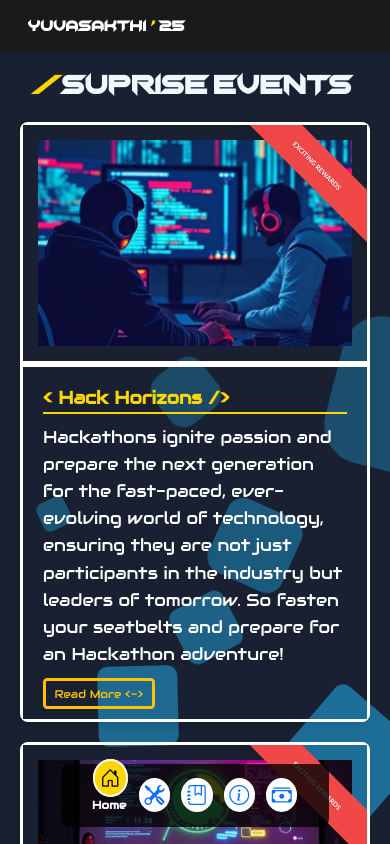
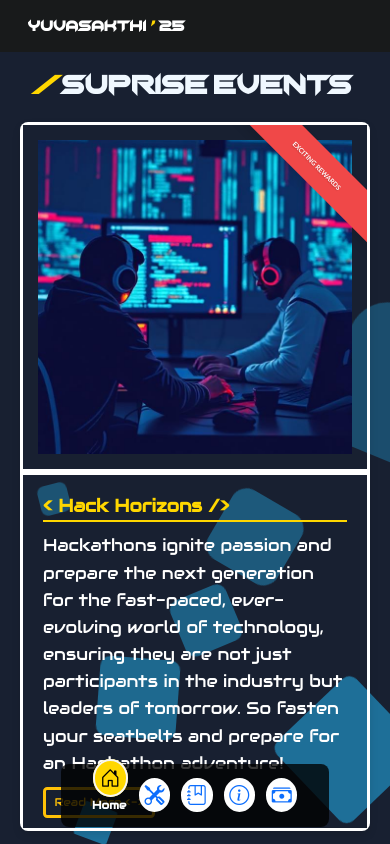
Before and after one commit to DKKarthikeyan/Symposium-demo, a React (Vite) app: page /suprise in a window 390 px wide. Shown: the top 844 px of the page. Built offline with nearby package versions, Linux system fonts and the light colour scheme.

Commit message:
eventImages adjusted

```diff
--- a/src/assets/style/event3.css
+++ b/src/assets/style/event3.css
@@ -100,7 +100,7 @@
 }
 @media only screen and (max-width: 768px) {
  .event-container{
-  height: 600px !important;
+  height: fit-content !important;
   margin: 20px !important;
   img{
     object-fit: cover !important;
```
